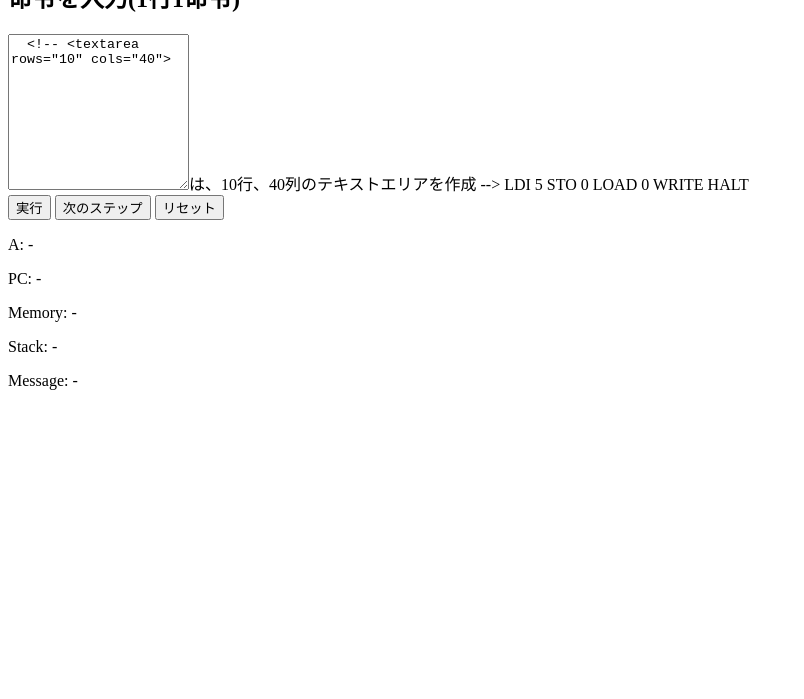
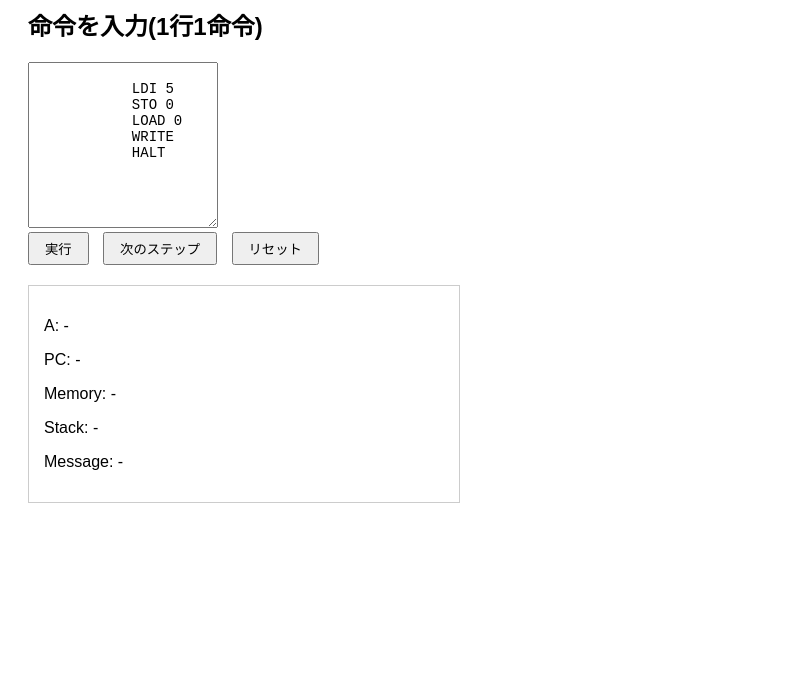
Before and after one commit to kawamata-toyotarou/cpu_instruction_simulator, a website: page public/index.html in a window 1280 px wide. Shown: the part 101-800 px from the top of the page, without its empty margins (0-804 px from the left). Drawn offline with Linux system fonts and the light colour scheme.

Commit message:
cssファイルを作成し、実際に動かすことに成功

```diff
--- a/public/index.html
+++ b/public/index.html
@@ -11,7 +11,8 @@
     <!--命令入力エリア-->
     <div>
         <h2>命令を入力(1行1命令)</h2>
-        <textarea id ="program-input" rows="10" col="40">  <!-- <textarea rows="10" cols="40"></textarea>は、10行、40列のテキストエリアを作成 -->
+        <!-- <textarea rows="10" cols="40"></textarea>は、10行、40列のテキストエリアを作成 -->
+        <textarea id ="program-input" rows="10" col="40">
             LDI 5
             STO 0
             LOAD 0
--- a/public/style.css
+++ b/public/style.css
@@ -0,0 +1,25 @@
+@charset "utf-8";
+
+body {
+    /* font-family は、どのフォントで文字を表示するかを指定する
+    sans-seriは環境にあるサンセリフ体のフォントをブラウザが選ぶ */
+    font-family: sans-serif;
+    padding: 20px; /*内側の余白*/
+}
+
+textarea {
+    font-family: monospace;        /*monospaceは全ての文字を同じ大きさにするfont*/
+    font-size: 14px;
+}
+
+#cpu-state {
+    margin-top: 20px;              /*要素の外側に20pxの空間を作る指定*/
+    padding: 15px;                 /*要素の内側に15pxの余白*/
+    border: 1px solid #ccc;      /*solidは実線*/
+    width: 400px;
+}
+
+button {
+    margin-right: 10px;
+    padding: 5px 15px;             /*2つの値を書くと、順番で上下(5px)と左右(15px)を指定*/
+}
```
